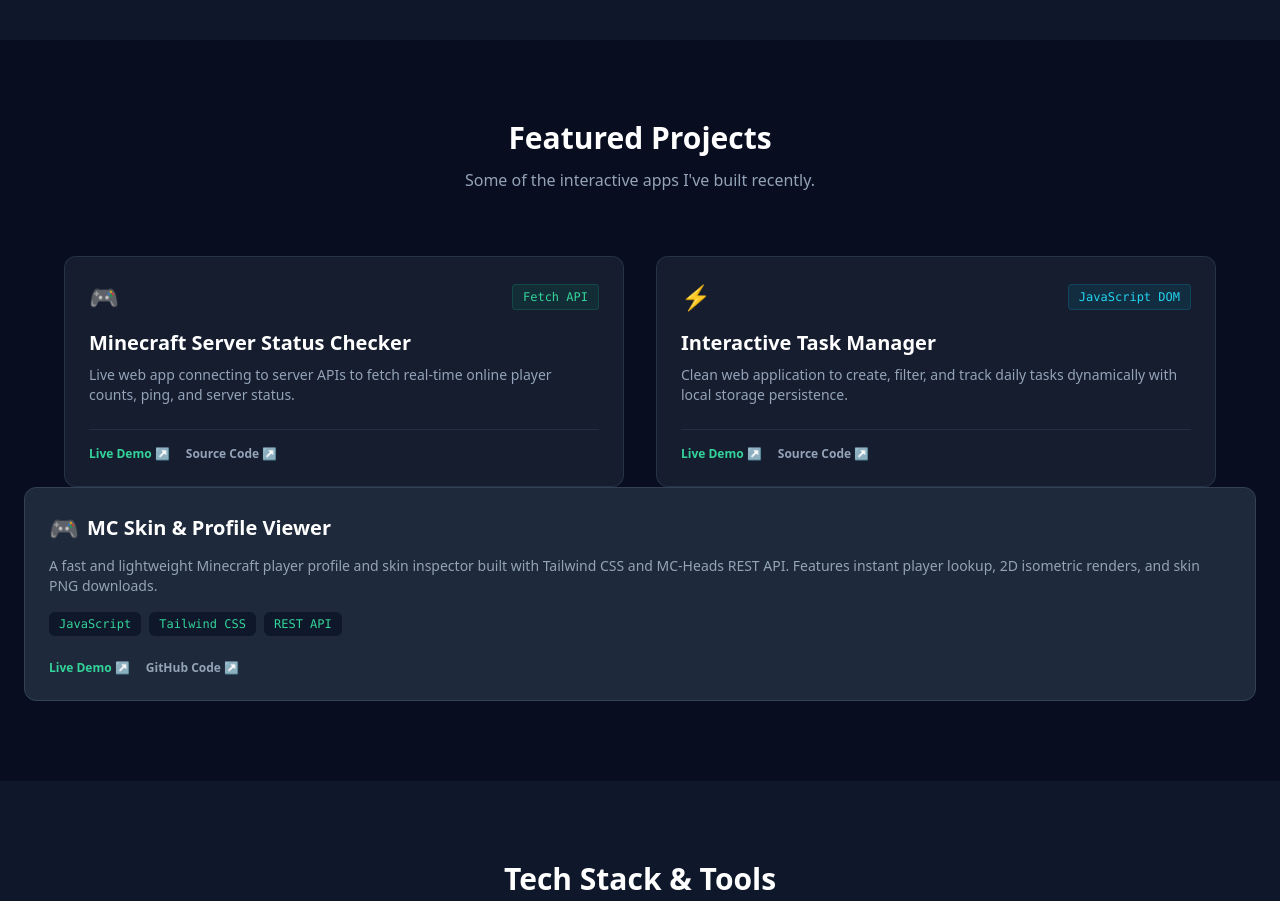
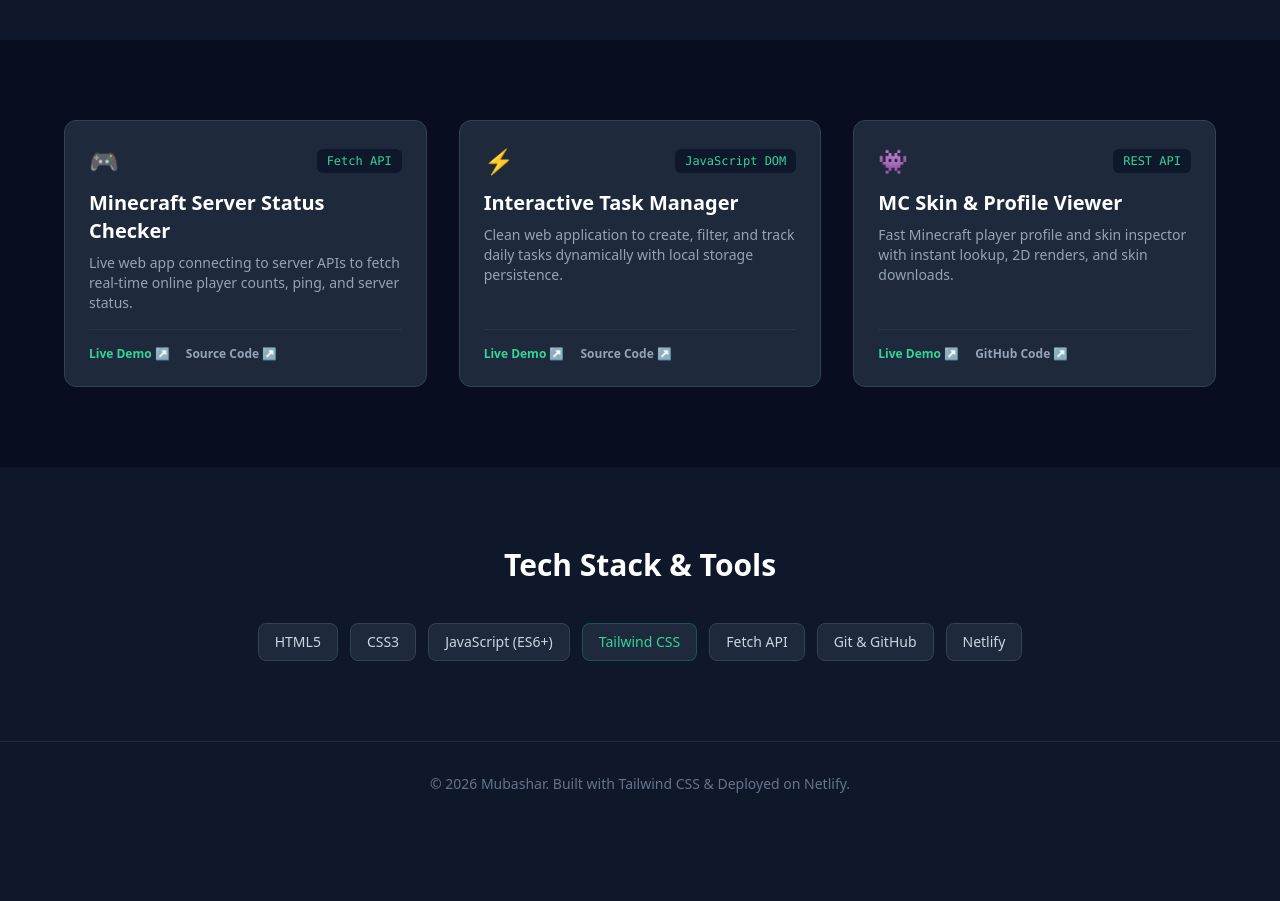
Before and after one commit to Mubashargaming/developer-portfolio, a plain HTML site: page index.html in a window 1280 px wide. Shown: the part 760-1661 px from the top of the page. After the commit the page ends 1586 px from the top, so only its background shows below. Drawn offline with nearby package versions, Linux system fonts and the light colour scheme.

Commit message:
Fix projects grid layout

```diff
--- a/index.html
+++ b/index.html
@@ -55,96 +55,83 @@
         </div>
     </section>
 
-    <!-- 🛠️ Projects Section -->
+    <!-- 🚀 Projects Section -->
     <section id="projects" class="py-20 px-6 bg-slate-950/50">
         <div class="max-w-6xl mx-auto">
-            <div class="text-center mb-16">
-                <h2 class="text-3xl font-bold text-white mb-3">Featured Projects</h2>
-                <p class="text-slate-400">Some of the interactive apps I've built recently.</p>
-            </div>
+            <div class="grid grid-cols-1 md:grid-cols-3 gap-8">
 
-            <div class="grid grid-cols-1 md:grid-cols-2 gap-8">
-
-                <!-- Project 1: MC Status Checker -->
+                <!-- Project 1: MC Server Status Checker -->
                 <div
-                    class="bg-slate-800/60 border border-slate-700/60 rounded-xl p-6 hover:border-emerald-500/50 transition duration-300 flex flex-col justify-between">
+                    class="bg-slate-800 border border-slate-700 rounded-xl p-6 hover:border-emerald-500/50 transition duration-300 flex flex-col justify-between">
                     <div>
-                        <div class="flex justify-between items-center mb-4">
+                        <div class="flex items-center justify-between mb-3">
                             <span class="text-2xl">🎮</span>
-                            <span
-                                class="text-xs font-mono text-emerald-400 bg-emerald-500/10 px-2.5 py-1 rounded border border-emerald-500/20">Fetch
+                            <span class="text-xs bg-slate-900 text-emerald-400 px-2.5 py-1 rounded-md font-mono">Fetch
                                 API</span>
                         </div>
                         <h3 class="text-xl font-bold text-white mb-2">Minecraft Server Status Checker</h3>
-                        <p class="text-slate-400 text-sm mb-6">
+                        <p class="text-slate-400 text-sm mb-4">
                             Live web app connecting to server APIs to fetch real-time online player counts, ping, and
                             server status.
                         </p>
                     </div>
-                    <div class="flex gap-4 border-t border-slate-700/50 pt-4">
-                        <a href="https://mc-server-checker.netlify.app" target="_blank"
-                            class="text-xs font-semibold text-emerald-400 hover:underline">Live Demo ↗</a>
-                        <a href="https://github.com/Mubashargaming/mc-server-checker" target="_blank"
-                            class="text-xs font-semibold text-slate-400 hover:text-white">Source Code ↗</a>
+                    <div class="flex items-center gap-4 pt-4 border-t border-slate-700/50">
+                        <a href="https://mc-status-check.netlify.app" target="_blank"
+                            class="text-xs font-bold text-emerald-400 hover:underline">Live Demo ↗</a>
+                        <a href="https://github.com/Mubashargaming/mc-server-status" target="_blank"
+                            class="text-xs font-bold text-slate-400 hover:text-white">Source Code ↗</a>
                     </div>
                 </div>
 
-                <!-- Project 2: To-Do App -->
+                <!-- Project 2: Interactive Task Manager -->
                 <div
-                    class="bg-slate-800/60 border border-slate-700/60 rounded-xl p-6 hover:border-emerald-500/50 transition duration-300 flex flex-col justify-between">
+                    class="bg-slate-800 border border-slate-700 rounded-xl p-6 hover:border-emerald-500/50 transition duration-300 flex flex-col justify-between">
                     <div>
-                        <div class="flex justify-between items-center mb-4">
+                        <div class="flex items-center justify-between mb-3">
                             <span class="text-2xl">⚡</span>
                             <span
-                                class="text-xs font-mono text-cyan-400 bg-cyan-500/10 px-2.5 py-1 rounded border border-cyan-500/20">JavaScript
+                                class="text-xs bg-slate-900 text-emerald-400 px-2.5 py-1 rounded-md font-mono">JavaScript
                                 DOM</span>
                         </div>
                         <h3 class="text-xl font-bold text-white mb-2">Interactive Task Manager</h3>
-                        <p class="text-slate-400 text-sm mb-6">
+                        <p class="text-slate-400 text-sm mb-4">
                             Clean web application to create, filter, and track daily tasks dynamically with local
                             storage persistence.
                         </p>
                     </div>
-                    <!-- Project 2: To-Do App (Updated Links) -->
-                    <div class="flex gap-4 border-t border-slate-700/50 pt-4">
-                        <a href="https://cyber-todo.netlify.app/" target="_blank"
-                            class="text-xs font-semibold text-emerald-400 hover:underline">Live Demo ↗</a>
+                    <div class="flex items-center gap-4 pt-4 border-t border-slate-700/50">
+                        <a href="https://mubashar-todo-app.netlify.app" target="_blank"
+                            class="text-xs font-bold text-emerald-400 hover:underline">Live Demo ↗</a>
                         <a href="https://github.com/Mubashargaming/todo-app" target="_blank"
-                            class="text-xs font-semibold text-slate-400 hover:text-white">Source Code ↗</a>
+                            class="text-xs font-bold text-slate-400 hover:text-white">Source Code ↗</a>
+                    </div>
+                </div>
+
+                <!-- Project 3: MC Skin & Profile Viewer -->
+                <div
+                    class="bg-slate-800 border border-slate-700 rounded-xl p-6 hover:border-emerald-500/50 transition duration-300 flex flex-col justify-between">
+                    <div>
+                        <div class="flex items-center justify-between mb-3">
+                            <span class="text-2xl">👾</span>
+                            <span class="text-xs bg-slate-900 text-emerald-400 px-2.5 py-1 rounded-md font-mono">REST
+                                API</span>
+                        </div>
+                        <h3 class="text-xl font-bold text-white mb-2">MC Skin & Profile Viewer</h3>
+                        <p class="text-slate-400 text-sm mb-4">
+                            Fast Minecraft player profile and skin inspector with instant lookup, 2D renders, and skin
+                            downloads.
+                        </p>
+                    </div>
+                    <div class="flex items-center gap-4 pt-4 border-t border-slate-700/50">
+                        <a href="https://mc-skin-viewer.netlify.app" target="_blank"
+                            class="text-xs font-bold text-emerald-400 hover:underline">Live Demo ↗</a>
+                        <a href="https://github.com/Mubashargaming/mc-skin-viewer" target="_blank"
+                            class="text-xs font-bold text-slate-400 hover:text-white">GitHub Code ↗</a>
                     </div>
                 </div>
 
             </div>
         </div>
-
-        <!-- Project 3: MC Skin Viewer -->
-        <div
-            class="bg-slate-800 border border-slate-700 rounded-xl p-6 hover:border-emerald-500/50 transition duration-300">
-            <div class="flex items-center gap-2 mb-3">
-                <span class="text-2xl">🎮</span>
-                <h3 class="text-xl font-bold text-white">MC Skin & Profile Viewer</h3>
-            </div>
-            <p class="text-slate-400 text-sm mb-4">
-                A fast and lightweight Minecraft player profile and skin inspector built with Tailwind CSS and MC-Heads
-                REST API. Features instant player lookup, 2D isometric renders, and skin PNG downloads.
-            </p>
-            <div class="flex flex-wrap gap-2 mb-6">
-                <span class="text-xs bg-slate-900 text-emerald-400 px-2.5 py-1 rounded-md font-mono">JavaScript</span>
-                <span class="text-xs bg-slate-900 text-emerald-400 px-2.5 py-1 rounded-md font-mono">Tailwind CSS</span>
-                <span class="text-xs bg-slate-900 text-emerald-400 px-2.5 py-1 rounded-md font-mono">REST API</span>
-            </div>
-            <div class="flex items-center gap-4">
-                <a href="https://mc-skin-viewer.netlify.app" target="_blank"
-                    class="text-xs font-bold text-emerald-400 hover:underline">
-                    Live Demo ↗
-                </a>
-                <a href="https://github.com/Mubashargaming/mc-skin-viewer" target="_blank"
-                    class="text-xs font-bold text-slate-400 hover:text-white">
-                    GitHub Code ↗
-                </a>
-            </div>
-        </div>
-
     </section>
 
     <!-- ⚡ Skills Section -->
```
